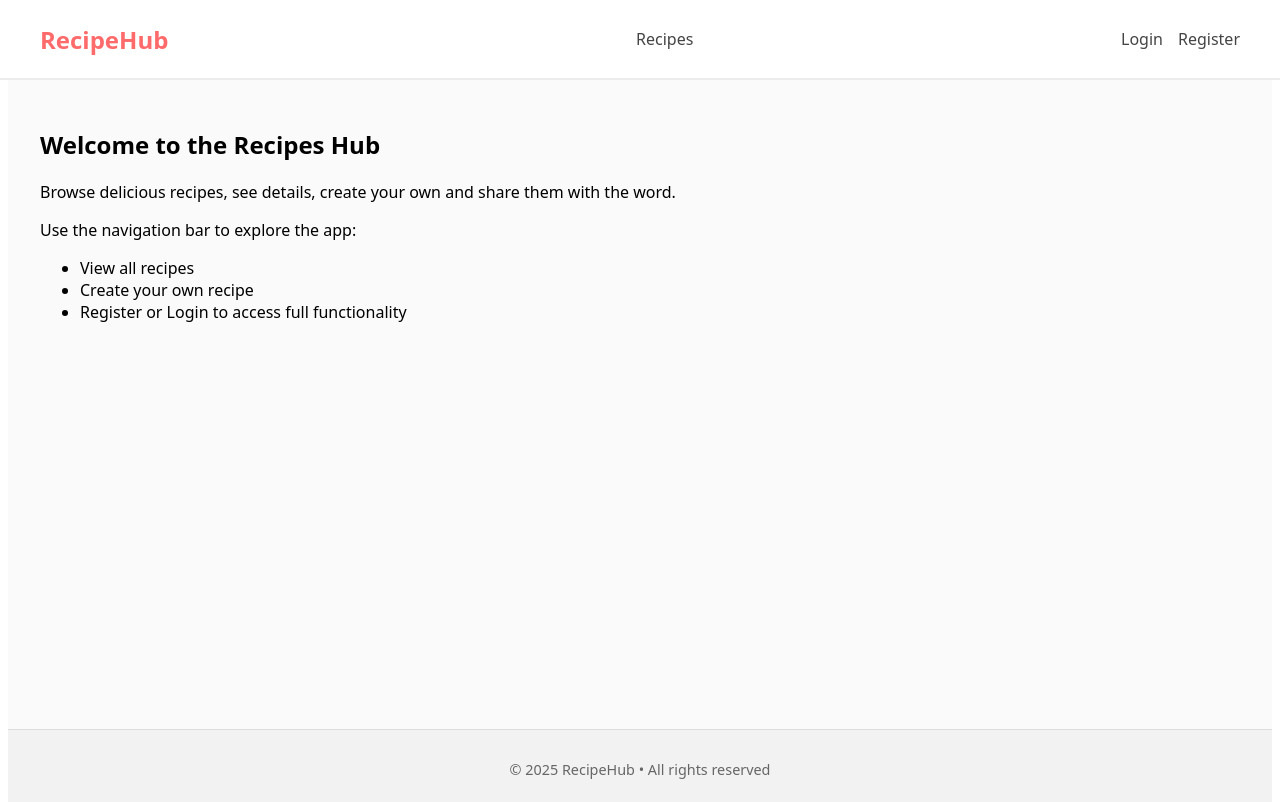
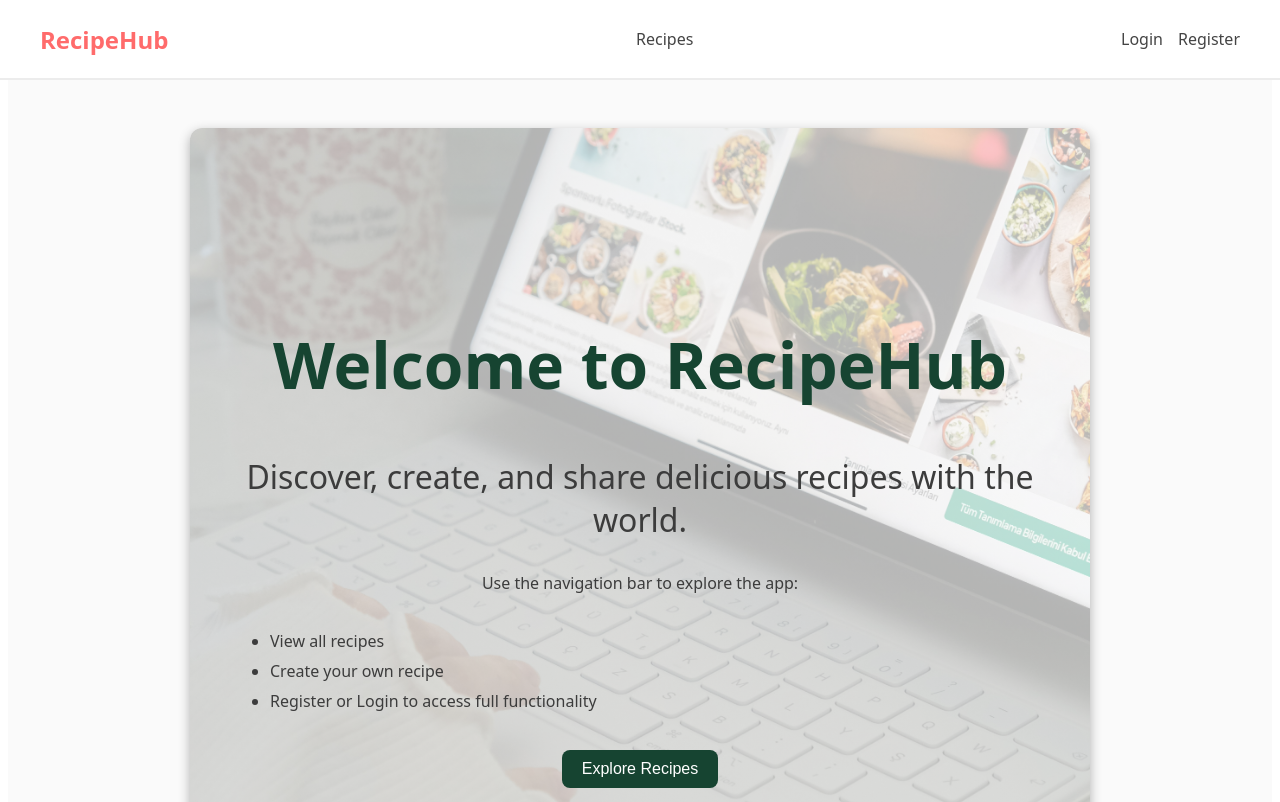
Before and after one commit to StoyanovaTanya/recipes-app, a React (Vite) app: page / in a window 1280 px wide. Shown: the top 802 px of the page. Built offline with nearby package versions, Linux system fonts and the light colour scheme.

Commit message:
Update Home page hero section, add MyRecipes.jss and Favorites.jsx

```diff
--- a/db.json
+++ b/db.json
@@ -102,7 +102,9 @@
       ],
       "steps": "Spread tomato sauce on dough, add mozzarella, bake at 220°C for 12 minutes. Finish with basil and olive oil.",
       "likes": 2,
-      "favorites": []
+      "favorites": [
+        "test@test.com"
+      ]
     },
     {
       "id": "6",
@@ -141,7 +143,9 @@
       ],
       "steps": "Mix all ingredients and fry small portions of batter in butter until golden on both sides.",
       "likes": 0,
-      "favorites": []
+      "favorites": [
+        "test@test.com"
+      ]
     },
     {
       "id": "8",
@@ -217,7 +221,9 @@
       ],
       "steps": "Clean the fish, cut into portions. Season with salt and pepper and spices to your taste. Heat the oil. Fry the fish and serve. Bon appetit.",
       "likes": 0,
-      "favorites": []
+      "favorites": [
+        "test@test.com"
+      ]
     }
   ]
 }
--- a/src/App.jsx
+++ b/src/App.jsx
@@ -11,6 +11,8 @@ import Edit from "./components/Edit/Edit";
 import PrivateRoute from "./components/Auth/PrivateRoute";
 import GuestRoute from "./components/Auth/GuestRoute";
 import { AuthProvider } from "./context/AuthContext";
+import MyRecipes from "./components/MyRecipes/MyRecipes";
+import Favorites from "./components/Favorites/Favorites";
 
 function App() {
 
@@ -31,6 +33,8 @@ function App() {
           <Route element={<PrivateRoute />}>
             <Route path="/create" element={<Create />} />
             <Route path="/recipes/:id/edit" element={<Edit />} />
+            <Route path="/my-recipes" element={<MyRecipes />} />
+            <Route path="/favorites" element={<Favorites />} />
           </Route>
         </Route>
       </Routes>
--- /dev/null
+++ b/src/components/Favorites/Favorites.jsx
@@ -0,0 +1,59 @@
+import { useEffect, useState } from "react";
+import { useAuth } from "../../context/AuthContext";
+import RecipeCard from "../Recipes/RecipeCard";
+import styles from "../Recipes/Recipes.module.css";
+
+export default function Favorites() {
+  const { user } = useAuth();
+  const [recipes, setRecipes] = useState([]);
+  const [searchTerm, setSearchTerm] = useState("");
+
+  useEffect(() => {
+    if (!user) return;
+
+    fetch("/recipes")
+      .then(res => res.json())
+      .then(data => {
+        const favs = data.filter(r => r.favorites?.includes(user.email));
+        setRecipes(favs);
+      });
+  }, [user]);
+
+  return (
+    <section style={{ padding: "20px" }}>
+      <div className={styles.header}>
+        <h2 className={styles.heading}>My Favorites</h2>
+
+        <input
+          type="text"
+          placeholder="Search favorites..."
+          value={searchTerm}
+          onChange={(e) => setSearchTerm(e.target.value)}
+          className={styles.searchInput}
+        />
+      </div>
+
+      <p style={{ marginLeft: "40px", opacity: 0.7 }}>
+        You have <strong>{recipes.length}</strong> favorite recipes.
+      </p>
+
+      <div className={styles.grid}>
+        {recipes
+          .filter((r) =>
+            r.title.toLowerCase().includes(searchTerm.toLowerCase())
+          )
+          .map((recipe) => (
+            <RecipeCard
+              key={recipe.id}
+              recipe={recipe}
+              onUpdateRecipe={(updated) =>
+                setRecipes(prev =>
+                  prev.map(r => (r.id === updated.id ? updated : r))
+                )
+              }
+            />
+          ))}
+      </div>
+    </section>
+  );
+}
--- a/src/components/Home/Home.jsx
+++ b/src/components/Home/Home.jsx
@@ -1,19 +1,30 @@
+import { useNavigate } from "react-router-dom";
+import styles from "./Home.module.css";
+
 export default function Home() {
+  const navigate = useNavigate();
+
   return (
-        <section style={{ padding: "20"}}>
-            <h1>Welcome to the Recipes Hub</h1>
-            <p>
-                Browse delicious recipes, see details, create your own and share them with the word.
+    <section className={styles.container}>
+      <div className={styles.hero}>
+        <h1 className={styles.title}>Welcome to RecipeHub</h1>
+        <p className={styles.subtitle}>
+          Discover, create, and share delicious recipes with the world.
         </p>
-            <p>
+        <p className={styles.text}>
           Use the navigation bar to explore the app:
         </p>
-
-            <ul>
+        <ul className={styles.list}>
           <li>View all recipes</li>
           <li>Create your own recipe</li>
           <li>Register or Login to access full functionality</li>
         </ul>
+        <button
+          className={styles.exploreBtn}
+          onClick={() => navigate("/recipes")}>
+          Explore Recipes
+        </button>
+      </div>
     </section>
   );
 }
--- /dev/null
+++ b/src/components/Home/Home.module.css
@@ -0,0 +1,72 @@
+.container {
+  padding: 20px;
+  max-width: 900px;
+  margin: 0 auto;
+}
+
+.hero {
+  position: relative;
+  text-align: center;
+  padding: 80px 20px;
+  border-radius: 12px;
+  background-image: linear-gradient(
+      rgba(255, 255, 255, 0.70),
+      rgba(255, 255, 255, 0.70)
+    ), url('/images/hero.jpg');
+  background-size: cover;
+  background-position: center;
+  background-repeat: no-repeat;
+  color: #3c3c3c;
+  box-shadow: 0 4px 12px rgba(0,0,0,0.3);
+  min-height: 80vh;
+  display: flex;
+  flex-direction: column;
+  justify-content: center;
+}
+
+.title {
+  font-size: 4rem;
+  color: #164431;
+  margin-bottom: 15px;
+}
+
+.subtitle {
+  font-size: 2rem;
+  color: #3c3c3c;
+  margin-bottom: 15px;
+}
+
+.text {
+  font-size: 16px;
+  margin-bottom: 20px;
+}
+
+.list {
+  list-style-type: disc;
+  margin-left: 20px;
+  text-align: left;
+  color: #3c3c3c;
+  margin-bottom: 30px;
+}
+
+.list li {
+  margin-bottom: 8px;
+}
+
+.exploreBtn {
+  padding: 10px 20px;
+  font-size: 1rem;
+  max-width: 200px;
+  color: white;
+  background-color: #164431;
+  border: none;
+  border-radius: 8px;
+  cursor: pointer;
+  transition: background-color 0.3s ease;
+  display: block;
+  margin: 0 auto;
+}
+
+.exploreBtn:hover {
+  background-color: #0f2d21;
+}
--- /dev/null
+++ b/src/components/MyRecipes/MyRecipes.jsx
@@ -0,0 +1,91 @@
+import { useEffect, useState } from "react";
+import { useAuth } from "../../context/AuthContext";
+import RecipeCard from "../Recipes/RecipeCard";
+import styles from "../Recipes/Recipes.module.css";
+
+export default function MyRecipes() {
+  const { user } = useAuth();
+  const [recipes, setRecipes] = useState([]);
+  const [searchTerm, setSearchTerm] = useState("");
+  const [sortBy, setSortBy] = useState("az");
+
+  useEffect(() => {
+    if (!user) return;
+
+    fetch("/recipes")
+      .then(res => res.json())
+      .then(data => {
+        const myOwn = data.filter(r => r.author === user.email);
+        setRecipes(myOwn);
+      });
+  }, [user]);
+
+  const handleDelete = async (id) => {
+    const ok = window.confirm("Delete this recipe?");
+    if (!ok) return;
+
+    const res = await fetch(`/recipes/${id}`, { method: "DELETE" });
+    if (!res.ok) return alert("Error deleting");
+
+    setRecipes(prev => prev.filter(r => r.id !== id));
+  };
+
+  const sortedRecipes = [...recipes]
+
+          .filter((r) =>
+            r.title.toLowerCase().includes(searchTerm.toLowerCase())
+          )
+          .sort((a, b) => {
+            if (sortBy === "az") return a.title.localeCompare(b.title);
+            if (sortBy === "za") return b.title.localeCompare(a.title);
+            if (sortBy === "newest") return b.id - a.id;
+            if (sortBy === "oldest") return a.id - b.id;
+          });
+
+  return (
+    <section style={{ padding: "20px" }}>
+      <div className={styles.header}>
+        <h2 className={styles.heading}>My Recipes</h2>
+
+        <input
+          type="text"
+          placeholder="Search your recipes..."
+          value={searchTerm}
+          onChange={(e) => setSearchTerm(e.target.value)}
+          className={styles.searchInput}
+        />
+
+        <select
+          value={sortBy}
+          onChange={(e) => setSortBy(e.target.value)}
+          className={styles.searchInput}
+          style={{ width: "140px" }}
+        >
+          <option value="az">A → Z</option>
+          <option value="za">Z → A</option>
+          <option value="newest">Newest</option>
+          <option value="oldest">Oldest</option>
+        </select>
+      </div>
+
+      <p style={{ marginLeft: "40px", opacity: 0.7 }}>
+        You have created <strong>{recipes.length}</strong> recipes.
+      </p>
+
+      <div className={styles.grid}>
+          {sortedRecipes.map((recipe) => (
+            <RecipeCard
+              key={recipe.id}
+              recipe={recipe}
+              onDelete={handleDelete}
+              onUpdateRecipe={(updated) =>
+                setRecipes(prev =>
+                  prev.map(r => (r.id === updated.id ? updated : r))
+                )
+              }
+            />
+          ))}
+      </div>
+    </section>
+  );
+}
--- a/src/components/Navbar/Navbar.jsx
+++ b/src/components/Navbar/Navbar.jsx
@@ -19,11 +19,21 @@ export default function Navbar() {
         </li>
 
         {user && (
+          <>
+          <li>
+            <NavLink to="/my-recipes" className={({ isActive }) => (isActive ? styles.active : "")}>
+              My Recipes
+            </NavLink>
+          </li>
           <li>
             <NavLink to="/create" className={({ isActive }) => (isActive ? styles.active : "")}>
               Create
             </NavLink>
           </li>
+          <li>
+            <NavLink to="/favorites">Favorites</NavLink>
+          </li>
+          </>
         )}
       </ul>
 
--- a/src/components/Recipes/RecipeCard.jsx
+++ b/src/components/Recipes/RecipeCard.jsx
@@ -2,25 +2,33 @@ import { useNavigate } from "react-router-dom";
 import { useAuth } from "../../context/AuthContext";
 import styles from "./Recipes.module.css";
 
-export default function RecipeCard({ recipe, onUpdateLikes }) {
+export default function RecipeCard({ recipe, onUpdateRecipe }) {
   const { user } = useAuth();
   const navigate = useNavigate();
 
-  function handleToggleFavorite(recipe) {
+  async function handleToggleFavorite() {
     if (!user) return alert("You must be logged in to like a recipe!");
 
     const isFavorite = recipe.favorites?.includes(user.email);
-    const updatedFavorites = isFavorite
+
+    const updatedRecipe = {
+      ...recipe,
+      favorites: isFavorite
         ? recipe.favorites.filter(email => email !== user.email)
-      : [...(recipe.favorites || []), user.email];
+        : [...(recipe.favorites || []), user.email]
+    };
 
-    fetch(`/recipes/${recipe.id}`, {
+    const res = await fetch(`/recipes/${recipe.id}`, {
       method: "PATCH",
       headers: { "Content-Type": "application/json" },
-      body: JSON.stringify({ favorites: updatedFavorites })
-    })
-    .then(res => res.json())
-    .then(updated => onUpdateLikes(updated)); // може да се преименува на onUpdateRecipe
+      body: JSON.stringify({ favorites: updatedRecipe.favorites })
+    });
+
+    const data = await res.json();
+
+    if (onUpdateRecipe) {
+      onUpdateRecipe(data);
+    }
   }
 
   return (
@@ -40,22 +48,22 @@ export default function RecipeCard({ recipe, onUpdateLikes }) {
 
         <button
           className={`${styles.button} ${
-          user && recipe.favorites?.includes(user.email) ? styles.favorite : ""
+            user && recipe.favorites?.includes(user.email)
+              ? styles.favorite
+              : ""
           }`}
-          onClick={() => handleToggleFavorite(recipe)}
+          onClick={handleToggleFavorite}
         >
           ❤️ {recipe.favorites?.length || 0}
         </button>
 
         {user && user.email === recipe.author && (
-        <>
           <button
             className={styles.button}
             onClick={() => navigate(`/recipes/${recipe.id}/edit`)}
           >
             Edit
           </button>
-        </>
         )}
       </div>
     </article>
```
Also changed, not shown: public/images/hero.jpg (added). Lines whose indentation alone changed are shown as unchanged.
